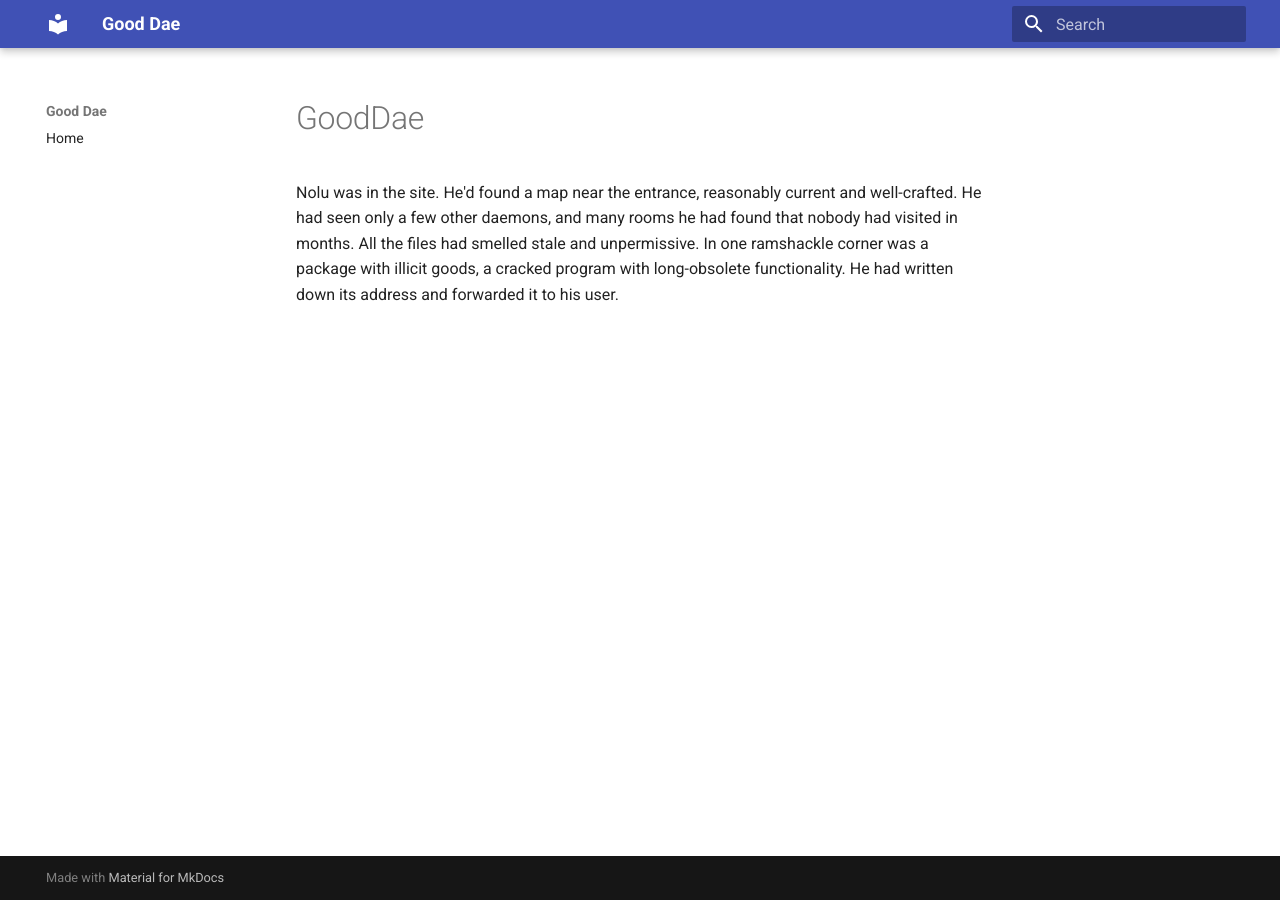
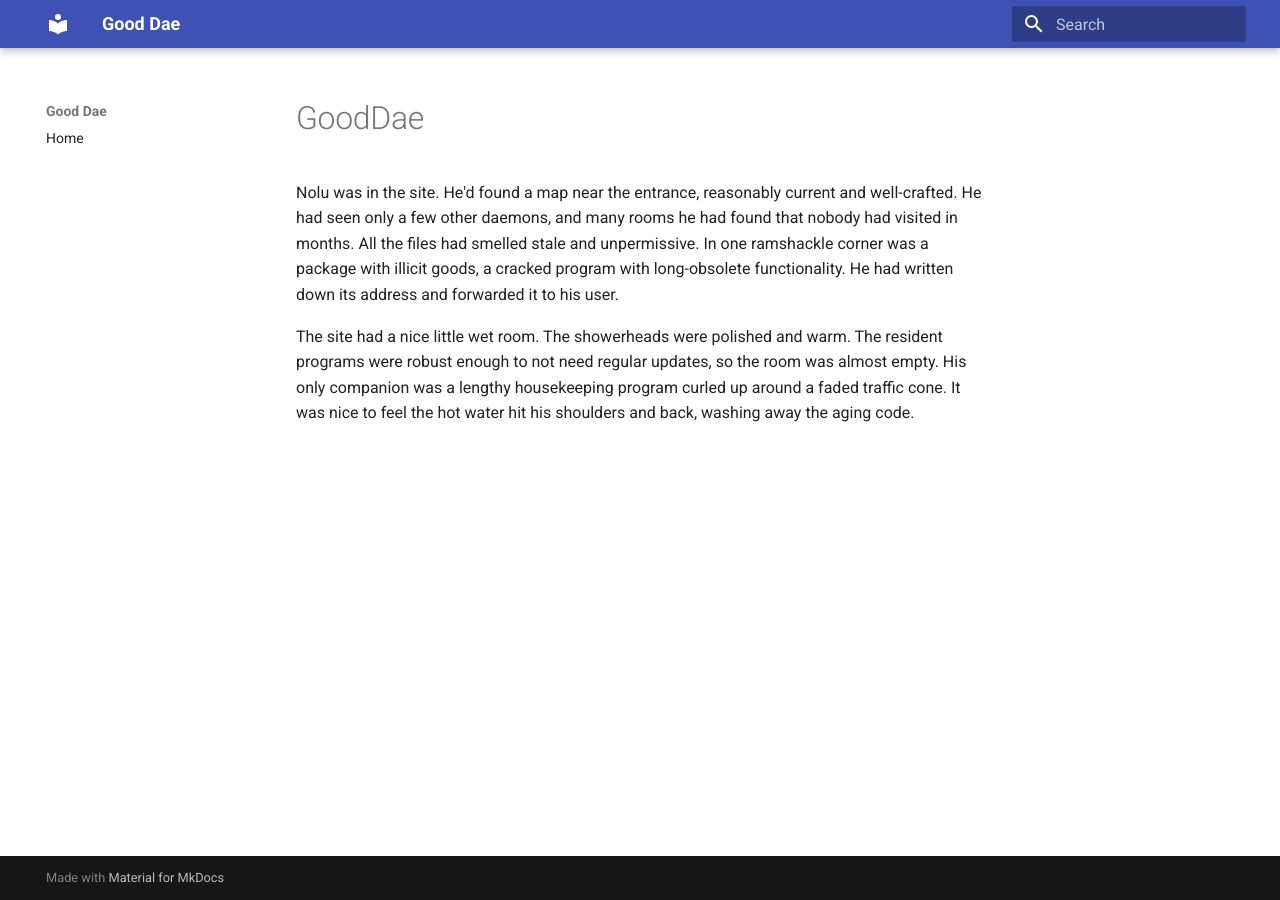
Before and after one commit to oronymzy/gooddae, an MkDocs documentation site: the page built from docs/GoodDae.md, in a window 1280 px wide. Built offline with MkDocs 1.6.1 and Material for MkDocs 9.7.7, drawn with Linux system fonts in a browser that asks for light colours.

Commit message:
Add paragraph where Nolu takes a shower

```diff
--- a/docs/GoodDae.md
+++ b/docs/GoodDae.md
@@ -1 +1,3 @@
 Nolu was in the site. He'd found a map near the entrance, reasonably current and well-crafted. He had seen only a few other daemons, and many rooms he had found that nobody had visited in months. All the files had smelled stale and unpermissive. In one ramshackle corner was a package with illicit goods, a cracked program with long-obsolete functionality. He had written down its address and forwarded it to his user.
+
+The site had a nice little wet room. The showerheads were polished and warm. The resident programs were robust enough to not need regular updates, so the room was almost empty. His only companion was a lengthy housekeeping program curled up around a faded traffic cone. It was nice to feel the hot water hit his shoulders and back, washing away the aging code.
```
